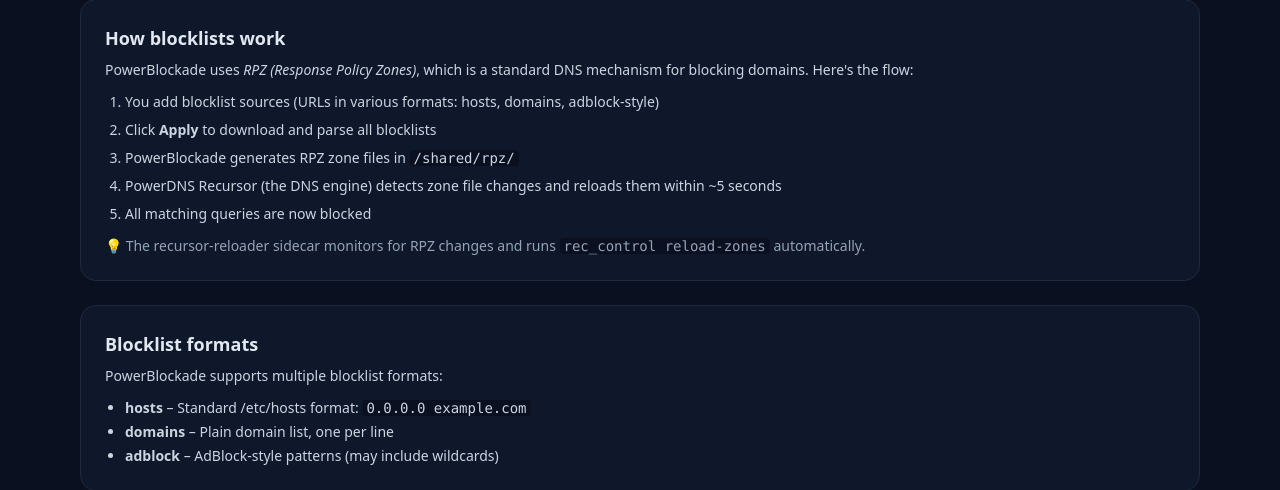
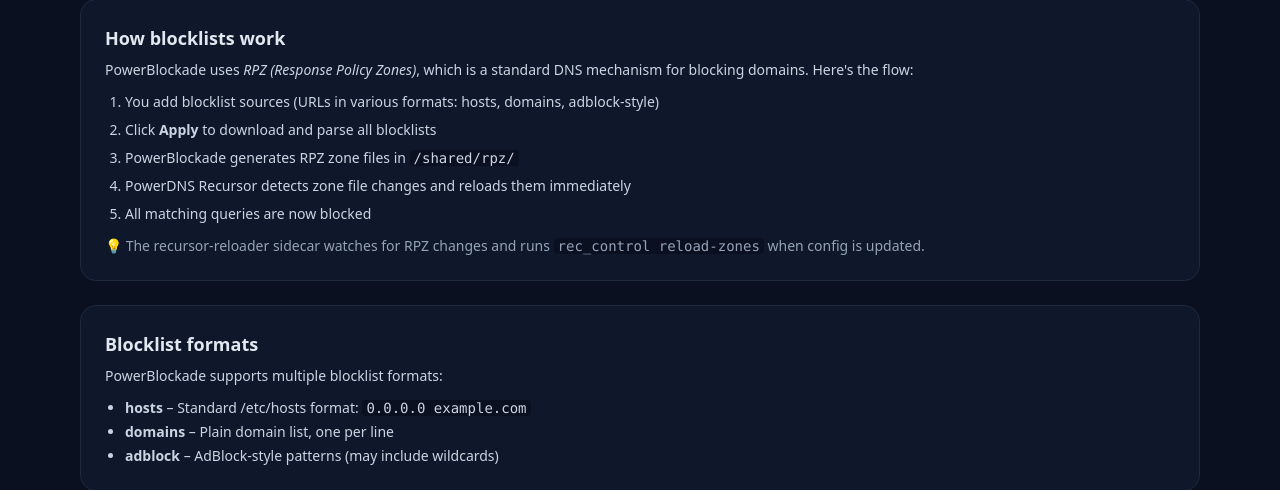
Before and after one commit to Zerostate-IO/PowerBlockade, a FastAPI app: template admin-ui/app/templates/help/dns-blocking.html in a window 1280 px wide. Shown: the part 343-833 px from the top of the page. Run offline with FastAPI, Linux system fonts and the light colour scheme; the template is opened without the code that fills it, so the values that code supplies are empty; parts of the project's set-up code (start-up, migrations or seed data) failed here and were passed over; some libraries are stand-ins or nearby versions.

Commit message:
fix(reloader): reduce blocked-set reload delay
Ultraworked with [Sisyphus](https://github.com/code-yeongyu/oh-my-openagent)

Co-authored-by: Sisyphus <clio-agent@sisyphuslabs.ai>

```diff
--- a/admin-ui/app/templates/help/dns-blocking.html
+++ b/admin-ui/app/templates/help/dns-blocking.html
@@ -23,11 +23,11 @@
         <li>You add blocklist sources (URLs in various formats: hosts, domains, adblock-style)</li>
         <li>Click <strong>Apply</strong> to download and parse all blocklists</li>
         <li>PowerBlockade generates RPZ zone files in <code class="bg-bg-900 px-1 rounded">/shared/rpz/</code></li>
-        <li>PowerDNS Recursor (the DNS engine) detects zone file changes and reloads them within ~5 seconds</li>
+        <li>PowerDNS Recursor detects zone file changes and reloads them immediately</li>
         <li>All matching queries are now blocked</li>
       </ol>
       <p class="mt-3 text-sm text-slate-400">
-        💡 The recursor-reloader sidecar monitors for RPZ changes and runs <code class="bg-bg-900 px-1 rounded">rec_control reload-zones</code> automatically.
+        💡 The recursor-reloader sidecar watches for RPZ changes and runs <code class="bg-bg-900 px-1 rounded">rec_control reload-zones</code> when config is updated.
       </p>
     </div>
 
--- a/admin-ui/app/templates/help/forward-zones.html
+++ b/admin-ui/app/templates/help/forward-zones.html
@@ -26,10 +26,10 @@
         <li>Create a forward zone entry with a domain (or suffix) and target DNS server(s)</li>
         <li>Set <strong>Node Scope</strong> to either <em>Global</em> or a specific secondary node</li>
         <li>Click <strong>Apply</strong> to generate the config file</li>
-        <li>PowerDNS Recursor detects the change and reloads (~5 seconds)</li>
+        <li>PowerDNS Recursor detects the change and reloads immediately</li>
       </ol>
       <p class="mt-3 text-sm text-slate-400">
-        💡 Like RPZ zones, the recursor-reloader runs <code class="bg-bg-900 px-1 rounded">rec_control reload-zones</code> when config changes.
+        💡 Like RPZ zones, the recursor-reloader runs <code class="bg-bg-900 px-1 rounded">rec_control reload-zones</code> when config is updated.
       </p>
     </div>
 
--- a/admin-ui/app/templates/help/multi-node.html
+++ b/admin-ui/app/templates/help/multi-node.html
@@ -57,9 +57,9 @@
         Blocklists and forward zones defined on the primary are synchronized to all secondary nodes:
       </p>
       <ul class="mt-2 list-disc pl-5 text-sm text-slate-300 space-y-1">
-        <li>Primary generates RPZ zone files → shared volume → recursor-reloader reloads</li>
+        <li>Primary generates RPZ zone files → shared volume → recursor-reloader reloads on trigger</li>
         <li>sync-agent on secondaries pulls latest RPZ files and forward zones from primary</li>
-        <li>Secondary recursor reloads when files change (polling every 5 seconds)</li>
+        <li>Secondary recursor reloads immediately when files change (trigger-driven)</li>
       </ul>
       <div class="mt-3 rounded-lg border border-green-500/30 bg-green-500/10 p-3">
         <p class="text-sm text-green-200">
```
Also changed, not shown: 1 other file.
